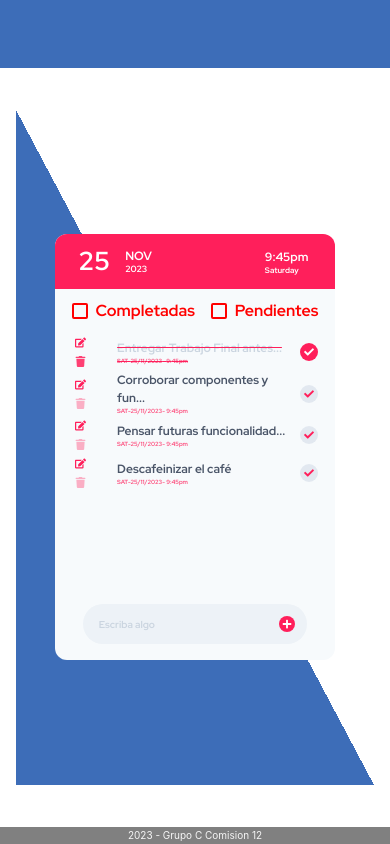
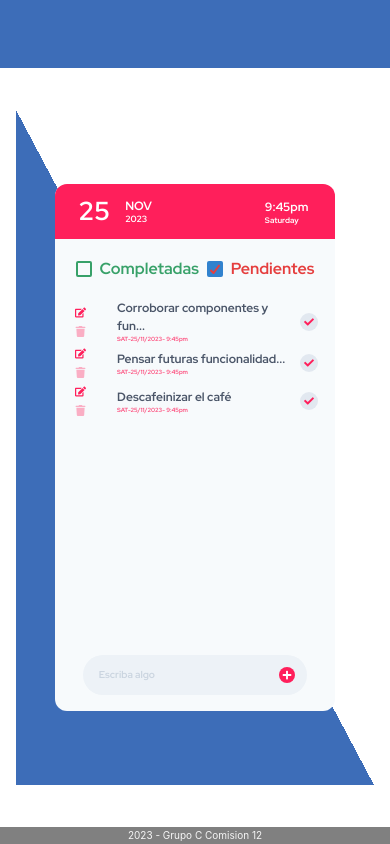
Before and after one commit to RodriiG28/ProyectoFinal.V.1, a React (Vite) app: page / in a window 390 px wide. Built offline with nearby package versions, Linux system fonts and the light colour scheme.

Commit message:
Agregado de animacion a la filtracion de tareas, correciones responsive

```diff
--- a/src/Components/TaskList/TaskList.jsx
+++ b/src/Components/TaskList/TaskList.jsx
@@ -1,10 +1,11 @@
 import React, { useState } from 'react';
-import { VStack, Text, Badge, HStack, Container, Grid, GridItem, Box, Checkbox,Flex,useBreakpointValue } from '@chakra-ui/react';
+import { VStack, Text, Badge, HStack, Container, Grid, GridItem, Box, Checkbox, Flex, useBreakpointValue } from '@chakra-ui/react';
 import TaskItem from '../TaskItem/TaskItem';
 import TaskForm from '../TaskForm/TaskForm';
 import { GrStatusGood } from "react-icons/gr";
 import { PiBeerSteinBold } from "react-icons/pi";
 import { PiSmileyWinkBold } from "react-icons/pi";
+import { motion, AnimatePresence } from 'framer-motion';
 
 // Icono de basurero representado como un componente SVG
 const trashIconSvg = (
@@ -31,7 +32,7 @@ const trashIconSvg = (
 
 function TaskList({ todos, handleTaskAction, agregarTarea }) {
   const [showCompleted, setShowCompleted] = useState(false);
-  const [showUncompleted, setShowUncompleted] = useState(false);
+  const [showUncompleted, setShowUncompleted] = useState(true);
 
   const filteredTodos = todos.filter((todo) => {
     if (showCompleted && showUncompleted) {
@@ -41,7 +42,7 @@ function TaskList({ todos, handleTaskAction, agregarTarea }) {
     } else if (showUncompleted) {
       return !todo.completed;
     }
-    return true; // Si ambos checkboxes están desactivados, mostrar todas las tareas
+    return false; // Si ambos checkboxes están desactivados, no mostrar ninguna tarea
   });
 
 
@@ -79,16 +80,17 @@ function TaskList({ todos, handleTaskAction, agregarTarea }) {
   }).format(currentDate);
 
   const checkboxProps = {
-    borderColor: 'red',
     fontFamily: 'Red Hat Display',
-    color: 'red',
     alignItems: 'center',
-    fontSize: useBreakpointValue({ base: '10px', sm: '12px', md: '14px' }),
-    marginX: useBreakpointValue({ base: 2, sm: 4, md: 6, lg: 8, xl: 10 }),
+    fontSize: useBreakpointValue({ base: '8px', sm: '10px', md: '12px', lg: '14px', xl: '16px' }),
+    marginX: useBreakpointValue({ base: 1, sm: 3, md: 2, lg: 2, xl: 8 }),
+    mt: useBreakpointValue({ base: 2, sm: 2, md: 2, lg: 2, xl: 2 }),
+    mb: useBreakpointValue({ base: 2, sm: 2, md: 2, lg: 2, xl: 2 }),
   };
 
   return (
     // Contenedor principal de la lista de tareas
+
     <VStack
       spacing={0.5}
       p="0"
@@ -119,6 +121,7 @@ function TaskList({ todos, handleTaskAction, agregarTarea }) {
         </Container>
 
       </HStack>
+
       <Flex
         w="100%"
 
@@ -132,7 +135,12 @@ function TaskList({ todos, handleTaskAction, agregarTarea }) {
           onChange={() => setShowCompleted(!showCompleted)}
           isChecked={showCompleted}
           ml={2}
+          color='green.500'
+          borderColor='green.500'
+          iconColor='red.500'
+          _focus={{ boxShadow: 'none' }}
           {...checkboxProps}
+
         >
           Completadas
         </Checkbox>
@@ -144,12 +152,15 @@ function TaskList({ todos, handleTaskAction, agregarTarea }) {
           onChange={() => setShowUncompleted(!showUncompleted)}
           isChecked={showUncompleted}
           mr={2}
+          borderColor='red.500'
+          color='red.500'
+          iconColor='red.500'
           {...checkboxProps}
         >
           Pendientes
         </Checkbox>
       </Flex>
-      <VStack minH={{ base: '30vh' }}>
+      <VStack minH={{ base: '40vh' }}>
         {/* Mensaje si no hay tareas */}
         {todos.length === 0 ? (
           <Badge colorScheme="red" p="4" borderRadius="lg" fontFamily="Red Hat Display" alignSelf="center">
@@ -161,17 +172,30 @@ function TaskList({ todos, handleTaskAction, agregarTarea }) {
           </Badge>
         ) : (
           <Box w='96%'>
-            <Grid templateColumns='repeat(1, 1fr)'>
+            <AnimatePresence>
               {filteredTodos.map((todo) => (
-                <TaskItem ts={tmstamp} key={todo.id} todo={todo} handleTaskAction={handleTaskAction} />
+                <motion.div
+                  key={todo.id}
+                  initial={{ opacity: 0, y: 10 }}
+                  animate={{ opacity: 1, y: 0 }}
+                  exit={{ opacity: 0, y: -10 }}
+                  whileTap={{ scale: 0.95 }}
+                  transition={{ duration: 0.3, delay: 0.1 }}
+                >
+                  <TaskItem ts={tmstamp} todo={todo} handleTaskAction={handleTaskAction} />
+                </motion.div>
               ))}
-            </Grid>
+            </AnimatePresence>
           </Box>
         )}
+
       </VStack>
       {/* Componente TaskForm para agregar nuevas tareas */}
       <TaskForm alignSelf={'end'} agregarTarea={agregarTarea} />
     </VStack>
+
+
+
   );
 }
 
```
